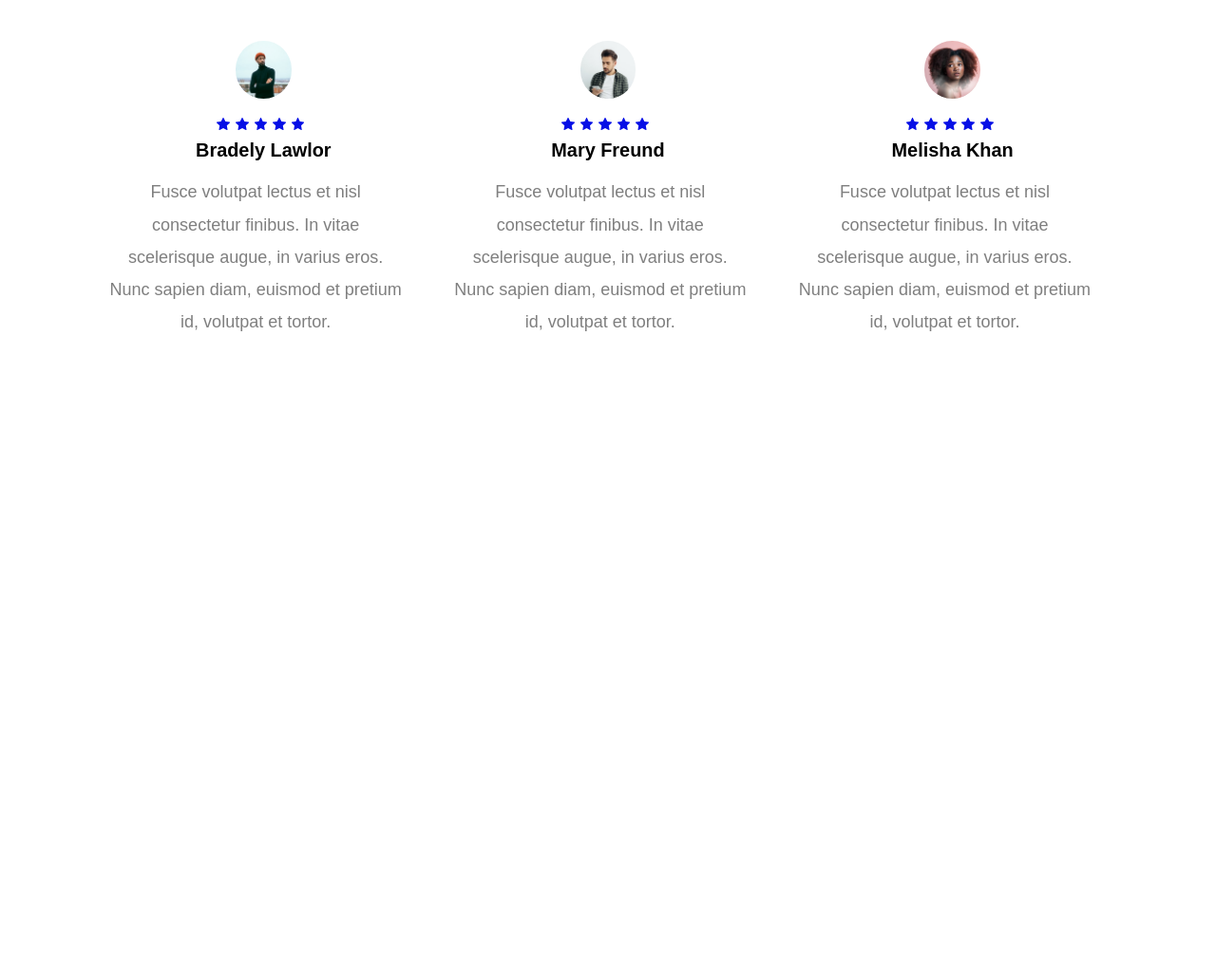
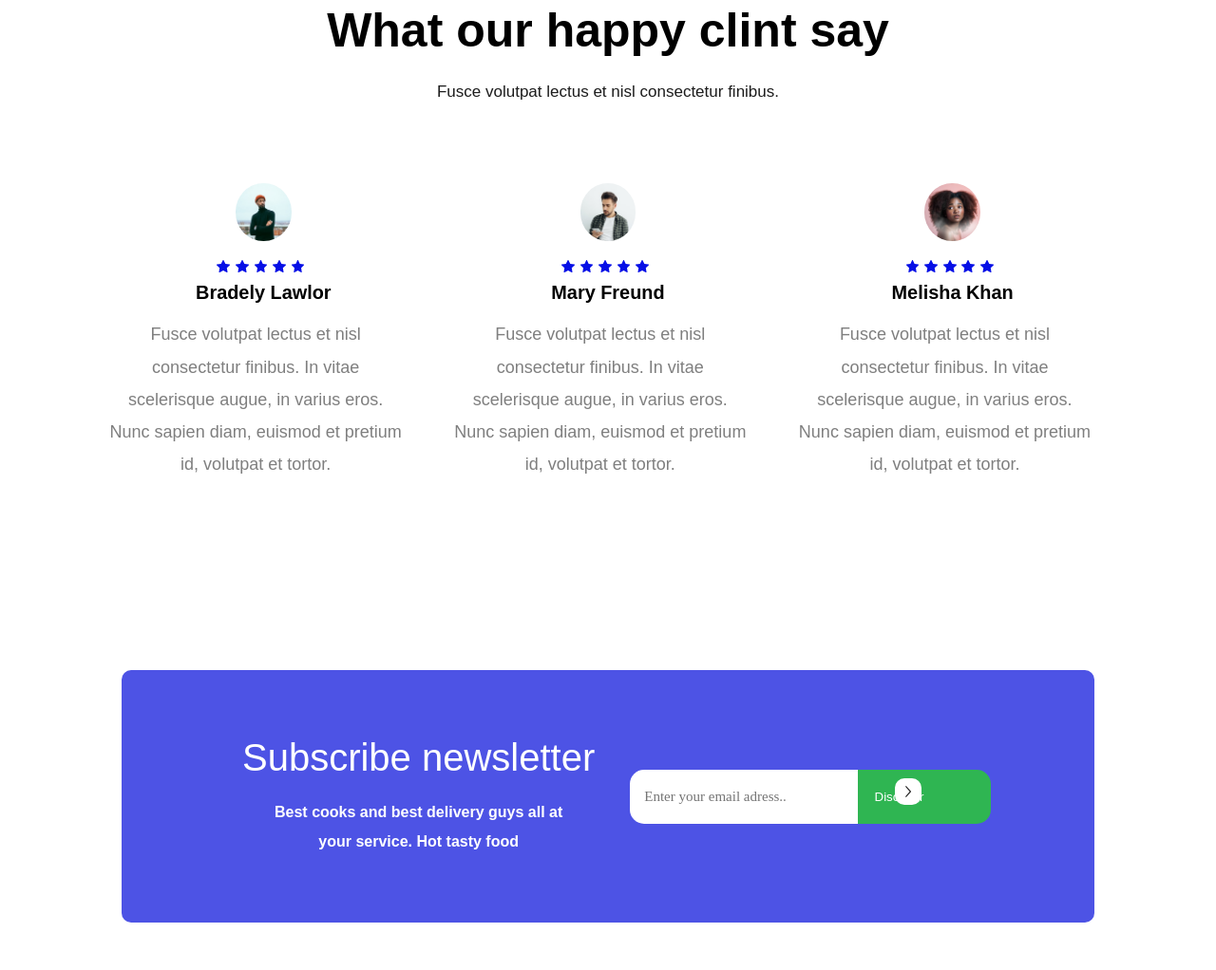
Before and after one commit to irshad-2/first_month_exam, a plain HTML site: page index.html in a window 1280 px wide. Shown: the part 5646-6668 px from the top of the page at 95% size. Before the commit the page ends 6002 px from the top, so only its background shows below. Drawn offline with Linux system fonts and the light colour scheme; files whose address does not match are found by name; a web font is replaced by a local one.

Commit message:
subscribition section completed

```diff
--- a/css/style.css
+++ b/css/style.css
@@ -646,9 +646,8 @@ header section.container div.middle ul li a.button {
   font-size: 15px;
   font-weight: 600;
 }
-}
 #testimonial {
-  padding: 50px 0px;
+  padding: 150px 0px;
 }
 #testimonial div.top {
   text-align: center;
@@ -707,3 +706,69 @@ header section.container div.middle ul li a.button {
   font-size: 18px;
   font-weight: 300;
 }
+#subscribe {
+  width: 80%;
+  margin: 0px auto;
+  padding: 50px 0px;
+}
+#subscribe section.container {
+  display: flex;
+  justify-content: space-between;
+  padding: 70px 90px;
+  background: rgb(77, 83, 229);
+  align-items: center;
+  border-radius: 10px;
+}
+#subscribe section.container div.left {
+  text-align: center;
+}
+#subscribe section.container div.left h2 {
+  color: rgb(255, 255, 255);
+  font-size: 40px;
+  margin-bottom: 20px;
+}
+#subscribe section.container div.left p {
+  color: rgb(255, 255, 255);
+  width: 70%;
+  margin: 0px auto;
+}
+#subscribe section.container div.right {
+  width: 55%;
+  position: relative;
+}
+#subscribe section.container div.right form {
+  display: flex;
+  align-items: center;
+}
+#subscribe section.container div.right form input {
+  width: 60%;
+  padding: 20px 15px;
+  font-size: 15px;
+  font-family: "Gordita light";
+  background: rgb(255, 255, 255);
+  border-radius: 15px 0px 0px 15px;
+  text-align: left;
+}
+#subscribe section.container div.right form button {
+  color: rgb(255, 255, 255);
+  background: rgb(47, 181, 82);
+  padding: 21px 18px;
+  border-radius: 0px 15px 15px 0px;
+  text-align: left;
+  width: 140px;
+}
+#subscribe section.container div.right div.box {
+  background: rgb(255, 255, 255);
+  padding: 7px;
+  width: 7%;
+  position: absolute;
+  border-radius: 10px;
+  right: 92px;
+  top: 9px;
+}
+#subscribe section.container div.right div.box div.arrow {
+}
+#subscribe section.container div.right div.box div.arrow img {
+  display: block;
+  width: 100%;
+}
--- a/index.html
+++ b/index.html
@@ -420,6 +420,31 @@
           </ul>
         </div>
       </section>
+      <!-- (section.wrapper) -->
     </section>
+    <!-- (section#testimonial) -->
+    <section id="subscribe">
+      <section class="container">
+        <div class="left">
+          <h2>Subscribe newsletter</h2>
+          <p>
+            Best cooks and best delivery guys all at your service. Hot tasty
+            food
+          </p>
+        </div>
+        <div class="right">
+          <form action="">
+            <input type="text" placeholder="Enter your email adress.." />
+            <button>Discover</button>
+          </form>
+          <div class="box">
+            <div class="arrow"><img src="images/Component 97.svg" alt="image"/></div>
+          </div>
+        </div>
+        </div>
+      </section>
+      <!-- (section#subscribe) -->
+    </section>
+    <!-- (section.container) -->
   </body>
 </html>
```
